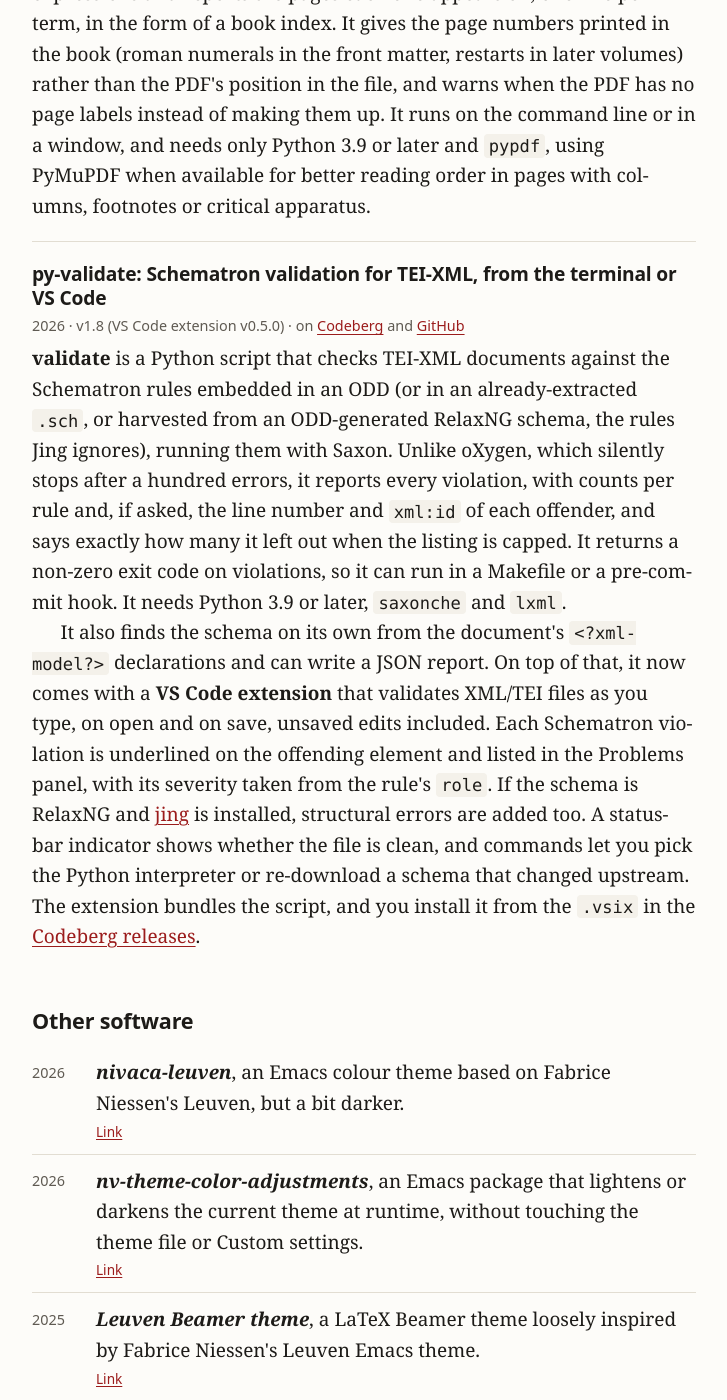
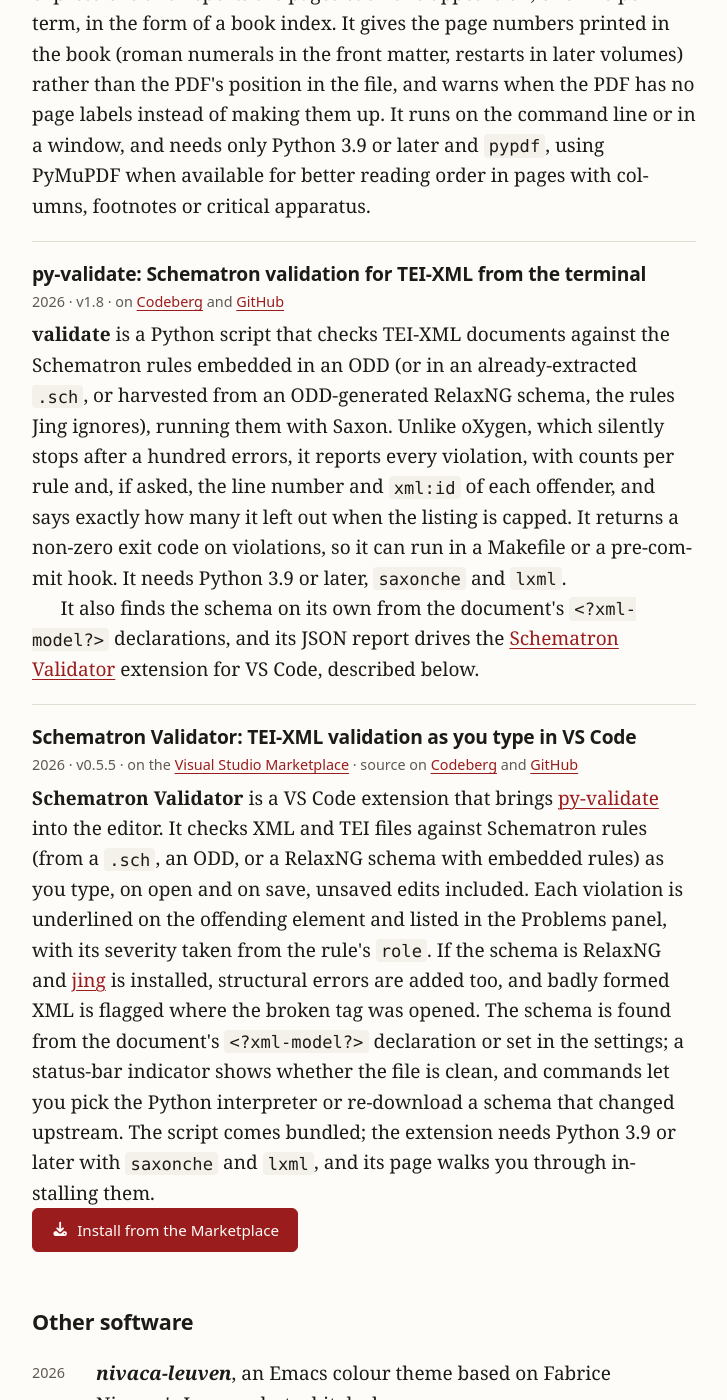
Before and after one commit to nivaca/nivaca.github.io, a Jekyll site: the page built from coding.md, in a window 1280 px wide and 1400 px high, scrolled down 2986 px. Shown: the whole window, without its empty margins (276-1003 px from the left). Built offline with Jekyll 4.4.1, drawn with Linux system fonts in a browser that asks for light colours; some web fonts are replaced; a style sheet for code colours, icons or effects is not loaded.

Commit message:
Coding page: feature the Schematron Validator VS Code extension separately

```diff
--- a/coding.md
+++ b/coding.md
@@ -52,11 +52,18 @@ I write software mostly in [Python](https://www.python.org/), along with XML/TEI
     <p><b>pdf-word-finder</b> searches a PDF for a list of words, phrases or regular expressions and reports the pages each one appears on, one line per term, in the form of a book index. It gives the page numbers printed in the book (roman numerals in the front matter, restarts in later volumes) rather than the PDF's position in the file, and warns when the PDF has no page labels instead of making them up. It runs on the command line or in a window, and needs only Python 3.9 or later and <code>pypdf</code>, using PyMuPDF when available for better reading order in pages with columns, footnotes or critical apparatus.</p>
   </li>
 
-  <li class="project">
-    <h2><a href="https://github.com/{{ site.github_username }}/py-validate">py-validate: Schematron validation for TEI-XML, from the terminal or VS Code</a></h2>
-    <p class="project-role">2026 · v1.8 (VS Code extension v0.5.0) · on <a href="https://codeberg.org/{{ site.codeberg_username }}/py-validate">Codeberg</a> and <a href="https://github.com/{{ site.github_username }}/py-validate">GitHub</a></p>
+  <li class="project" id="py-validate">
+    <h2><a href="https://github.com/{{ site.github_username }}/py-validate">py-validate: Schematron validation for TEI-XML from the terminal</a></h2>
+    <p class="project-role">2026 · v1.8 · on <a href="https://codeberg.org/{{ site.codeberg_username }}/py-validate">Codeberg</a> and <a href="https://github.com/{{ site.github_username }}/py-validate">GitHub</a></p>
     <p><b>validate</b> is a Python script that checks TEI-XML documents against the Schematron rules embedded in an ODD (or in an already-extracted <code>.sch</code>, or harvested from an ODD-generated RelaxNG schema, the rules Jing ignores), running them with Saxon. Unlike oXygen, which silently stops after a hundred errors, it reports every violation, with counts per rule and, if asked, the line number and <code>xml:id</code> of each offender, and says exactly how many it left out when the listing is capped. It returns a non-zero exit code on violations, so it can run in a Makefile or a pre-commit hook. It needs Python 3.9 or later, <code>saxonche</code> and <code>lxml</code>.</p>
-    <p class="continued">It also finds the schema on its own from the document's <code>&lt;?xml-model?&gt;</code> declarations and can write a JSON report. On top of that, it now comes with a <b>VS Code extension</b> that validates XML/TEI files as you type, on open and on save, unsaved edits included. Each Schematron violation is underlined on the offending element and listed in the Problems panel, with its severity taken from the rule's <code>role</code>. If the schema is RelaxNG and <a href="https://relaxng.org/jclark/jing.html">jing</a> is installed, structural errors are added too. A status-bar indicator shows whether the file is clean, and commands let you pick the Python interpreter or re-download a schema that changed upstream. The extension bundles the script, and you install it from the <code>.vsix</code> in the <a href="https://codeberg.org/{{ site.codeberg_username }}/py-validate/releases">Codeberg releases</a>.</p>
+    <p class="continued">It also finds the schema on its own from the document's <code>&lt;?xml-model?&gt;</code> declarations, and its JSON report drives the <a href="#schematron-validator">Schematron Validator</a> extension for VS Code, described below.</p>
+  </li>
+
+  <li class="project" id="schematron-validator">
+    <h2><a href="https://marketplace.visualstudio.com/items?itemName=NicolasVaughan.validate-schematron">Schematron Validator: TEI-XML validation as you type in VS Code</a></h2>
+    <p class="project-role">2026 · v0.5.5 · on the <a href="https://marketplace.visualstudio.com/items?itemName=NicolasVaughan.validate-schematron">Visual Studio Marketplace</a> · source on <a href="https://codeberg.org/{{ site.codeberg_username }}/py-validate">Codeberg</a> and <a href="https://github.com/{{ site.github_username }}/py-validate">GitHub</a></p>
+    <p><b>Schematron Validator</b> is a VS Code extension that brings <a href="#py-validate">py-validate</a> into the editor. It checks XML and TEI files against Schematron rules (from a <code>.sch</code>, an ODD, or a RelaxNG schema with embedded rules) as you type, on open and on save, unsaved edits included. Each violation is underlined on the offending element and listed in the Problems panel, with its severity taken from the rule's <code>role</code>. If the schema is RelaxNG and <a href="https://relaxng.org/jclark/jing.html">jing</a> is installed, structural errors are added too, and badly formed XML is flagged where the broken tag was opened. The schema is found from the document's <code>&lt;?xml-model?&gt;</code> declaration or set in the settings; a status-bar indicator shows whether the file is clean, and commands let you pick the Python interpreter or re-download a schema that changed upstream. The script comes bundled; the extension needs Python 3.9 or later with <code>saxonche</code> and <code>lxml</code>, and its page walks you through installing them.</p>
+    <p><a class="button button-primary" href="https://marketplace.visualstudio.com/items?itemName=NicolasVaughan.validate-schematron"><i class="fas fa-download" aria-hidden="true"></i> Install from the Marketplace</a></p>
   </li>
 </ul>
 
```
